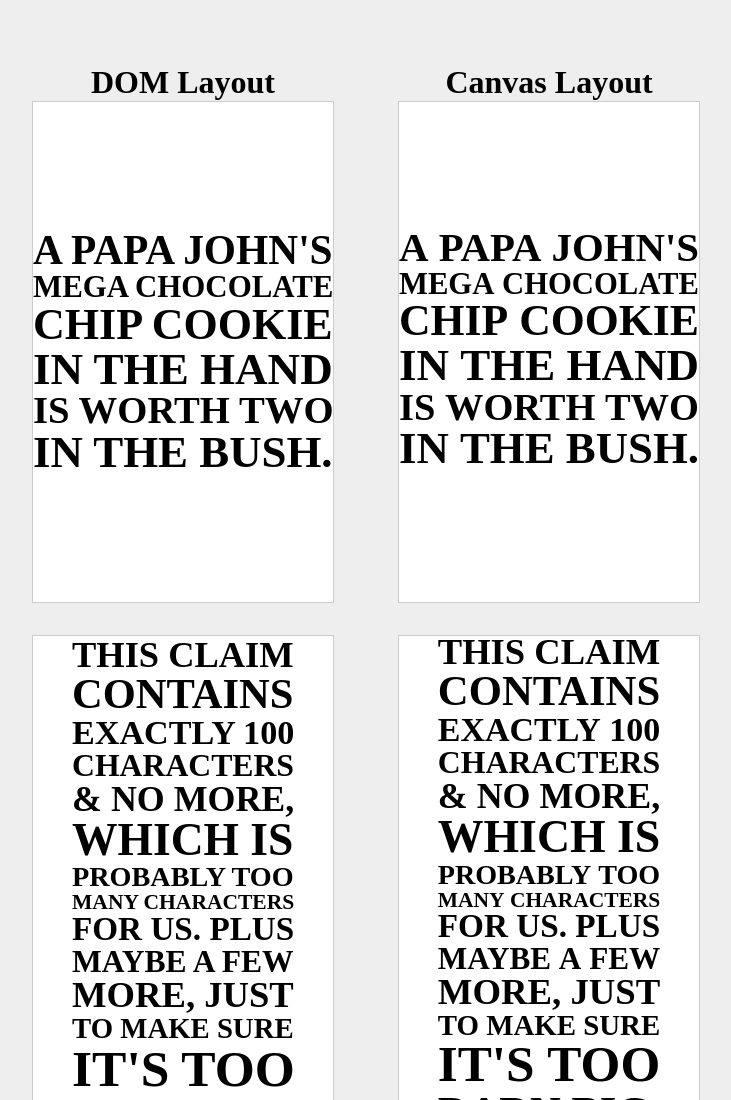
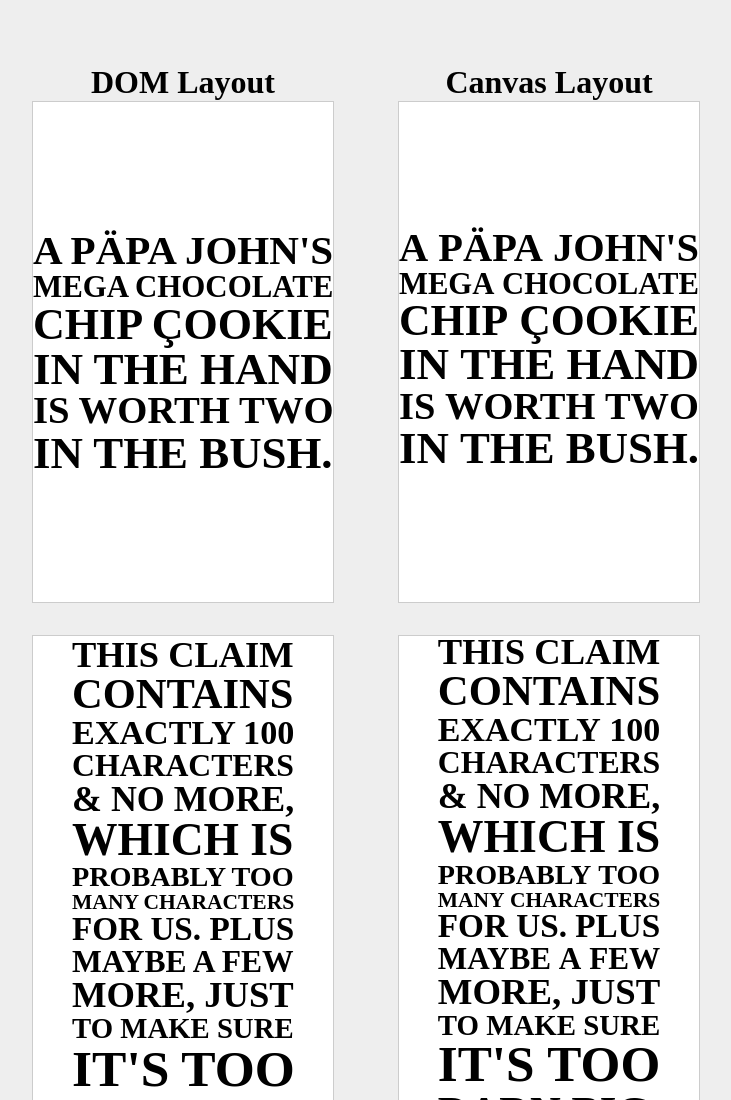
Before and after one commit to mccutchen/slabtype, a plain HTML site: page index.html in a window 1280 px wide. Shown: the top 1100 px of the page, without its empty margins (0-731 px from the left). Drawn offline with Linux system fonts and the light colour scheme.

Commit message:
non-ascii in test harness

```diff
--- a/index.html
+++ b/index.html
@@ -2,6 +2,7 @@
 <html>
 <head>
     <title></title>
+    <meta charset="utf8">
     <style type="text/css">
         body {
             font-family: "Avenir Next";
@@ -57,7 +58,7 @@
         <h1>DOM Layout</h1>
 
         <div class="container a">
-            <div class="text">A Papa John's Mega Chocolate Chip Cookie in the hand is worth two in the bush.</div>
+            <div class="text">A Päpa John's Mega Chocolate Chip Çookie in the hand is worth two in the bush.</div>
         </div>
 
         <div class="container a">
@@ -93,7 +94,7 @@
         <h1>Canvas Layout</h1>
 
         <div class="container a">
-            <div class="text">A Papa John's Mega Chocolate Chip Cookie in the hand is worth two in the bush.</div>
+            <div class="text">A Päpa John's Mega Chocolate Chip Çookie in the hand is worth two in the bush.</div>
         </div>
 
         <div class="container a">
```
